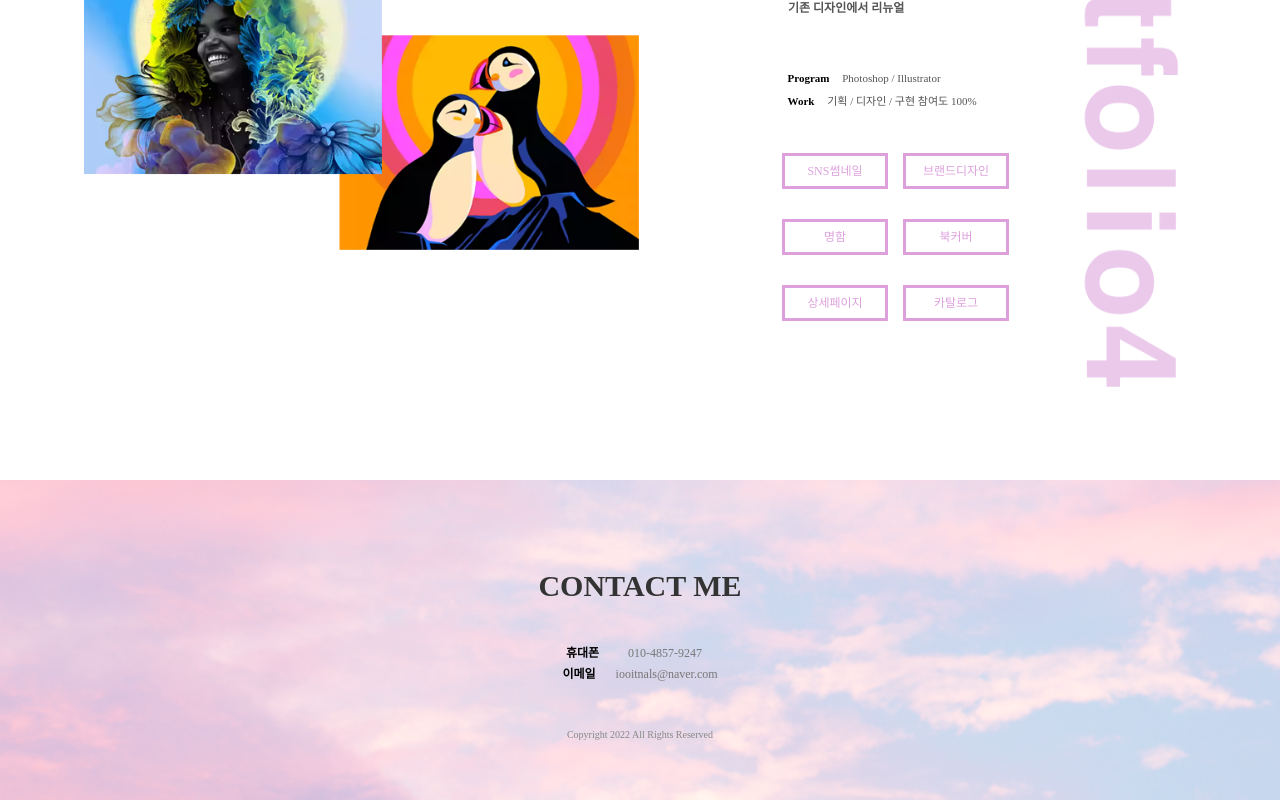
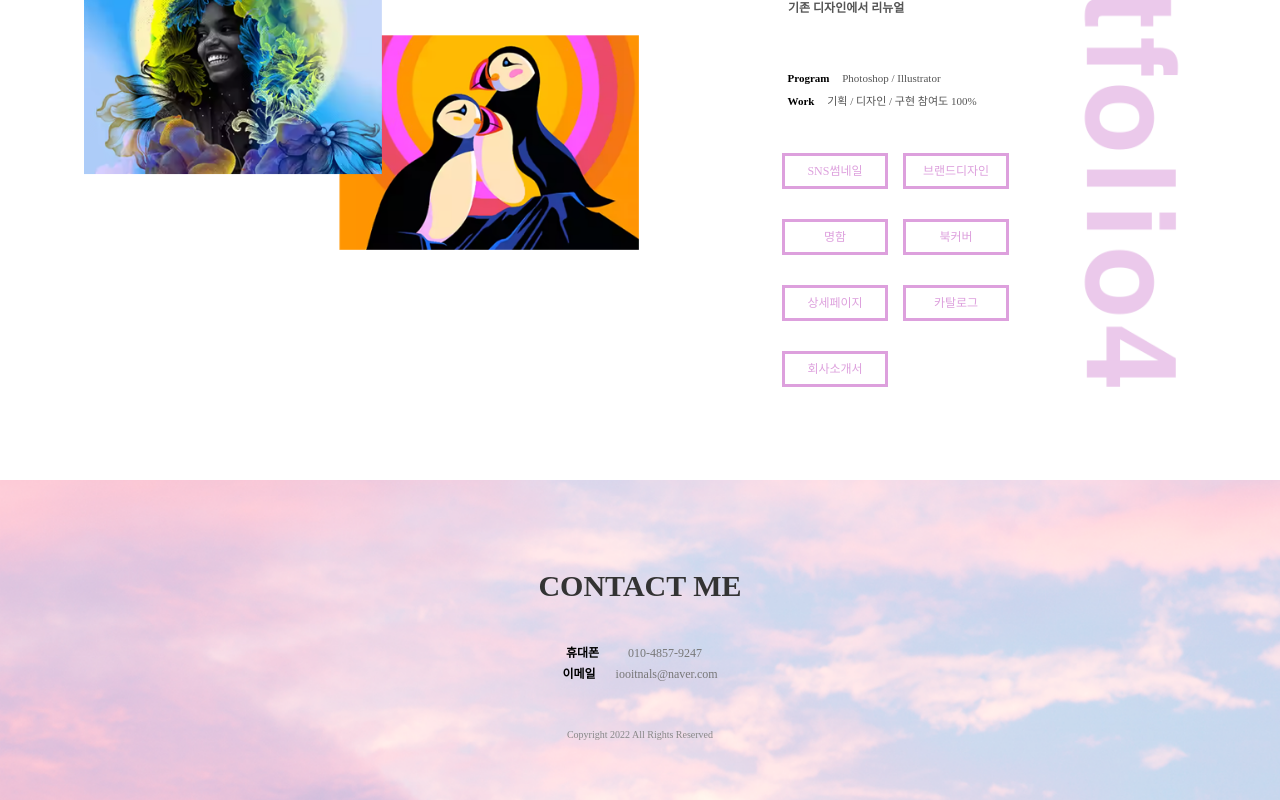
Before and after one commit to iooitnals/portfolio, a plain HTML site: page index.html in a window 1280 px wide. Shown: the part 4320-5120 px from the top of the page. Drawn offline with nearby package versions, Linux system fonts and the light colour scheme; a web font is replaced by a local one.

Commit message:
Add files via upload

```diff
--- a/index.html
+++ b/index.html
@@ -255,6 +255,7 @@
          <div><a href="https://iooitnals.github.io/portfolio/bookcover.gif">북커버</a></div>
          <div><a href="https://iooitnals.github.io/portfolio/hael.jpg">상세페이지</a></div>
          <div><a href="https://iooitnals.github.io/portfolio/catalog.jpg">카탈로그</a></div>
+         <div><a href="https://iooitnals.github.io/portfolio/PPT.pdf">회사소개서</a></div>
        </div>
        </div>
       </div>
```
